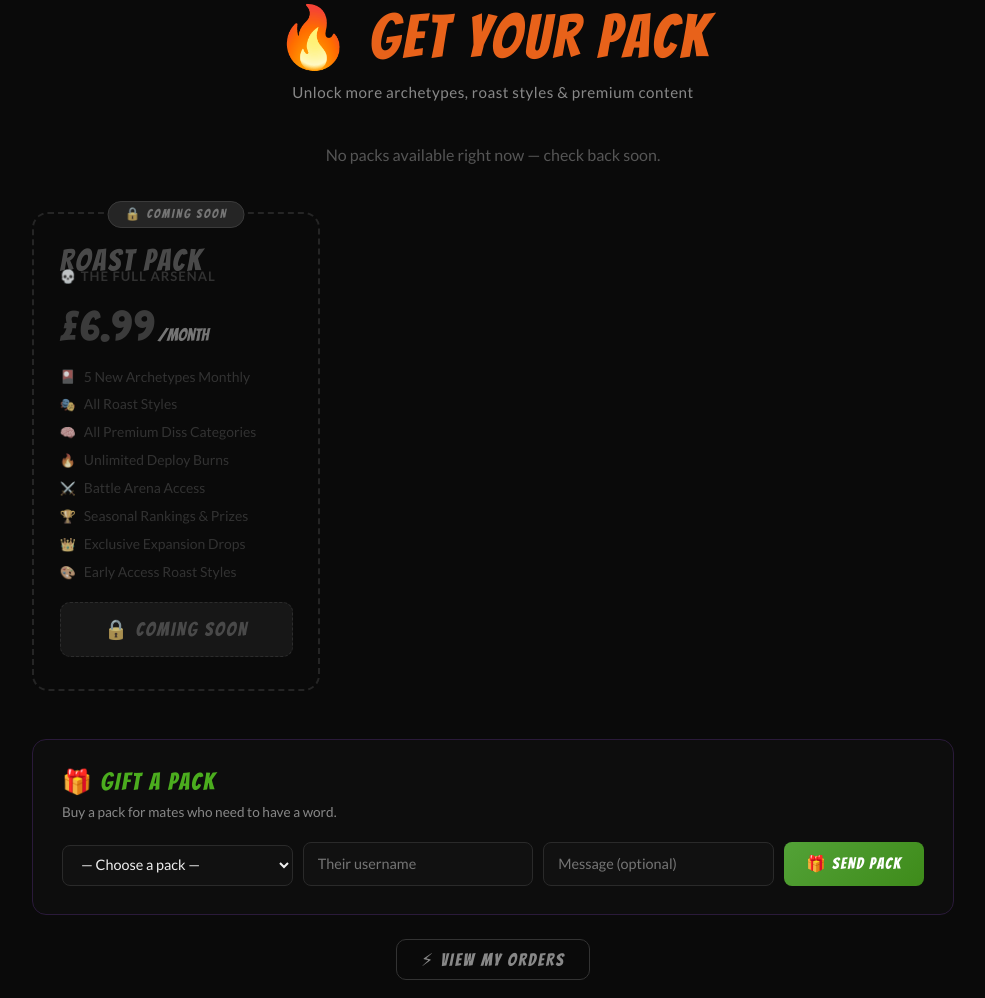
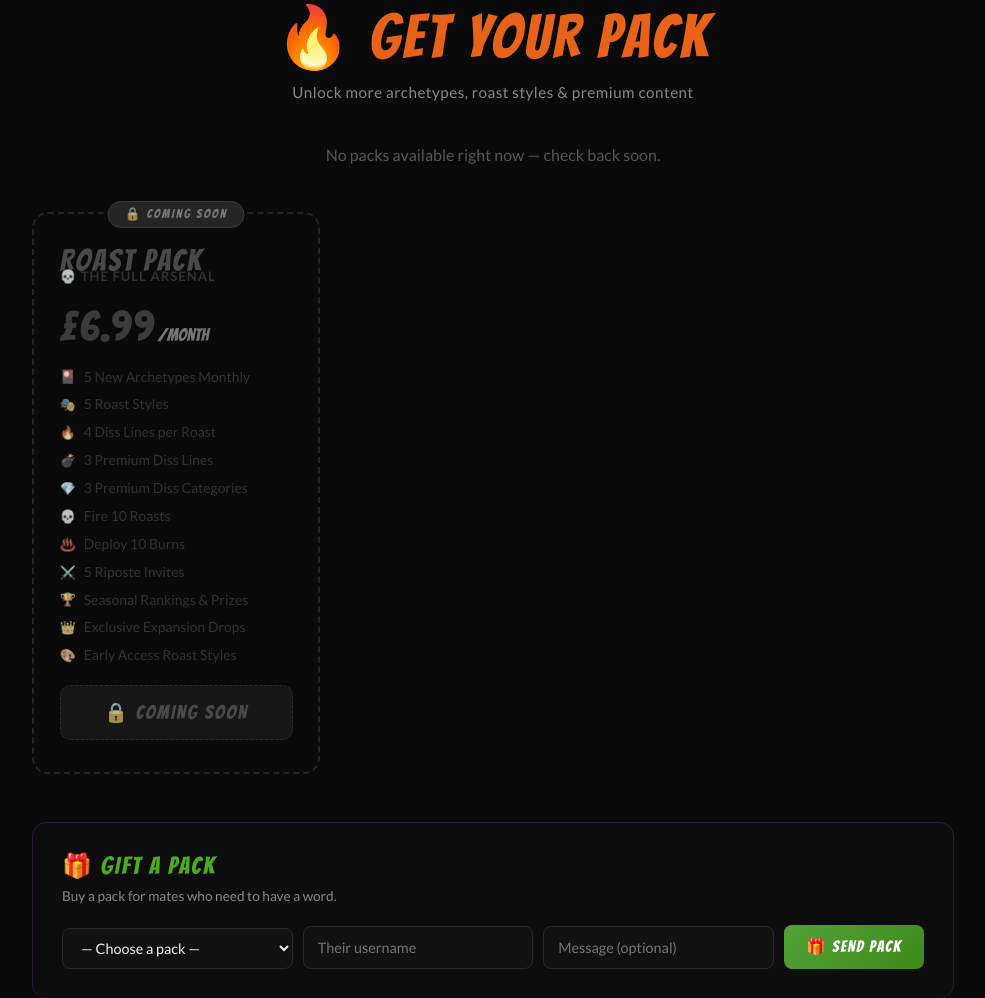
Before and after one commit to yinyangsammy/dissagram, a Django app: page /orders/ in a window 1280 px wide. Shown: the part 156-1154 px from the top of the page, without its empty margins (147-1132 px from the left). Run offline with Django 5.2, Linux system fonts and the light colour scheme; the visitor is signed in with stand-in values (Sample User, id 1); data that the repository does not hold is empty.

Commit message:
updated packages page

```diff
--- a/orders/templates/orders/packages.html
+++ b/orders/templates/orders/packages.html
@@ -525,22 +525,22 @@
                 </li>
 
                 <li>
-                    <span class="feat-icon">💬</span>
+                    <span class="feat-icon">🔥</span>
                     {{ package.standard_diss_line_count }}
-                    Diss Line{{ package.standard_diss_line_count|pluralize }} per burn
+                    Diss Line{{ package.standard_diss_line_count|pluralize }} per Roast
                 </li>
 
                 {% if package.premium_diss_line_count %}
                 <li class="premium">
-                    <span class="feat-icon">🧠</span>
+                    <span class="feat-icon">💣</span>
                     {{ package.premium_diss_line_count }}
-                    Premium Diss Line{{ package.premium_diss_line_count|pluralize }} per burn
+                    Premium Diss Line{{ package.premium_diss_line_count|pluralize }} per Roast
                 </li>
                 {% endif %}
 
                 {% if package.premium_category_count %}
                 <li class="premium">
-                    <span class="feat-icon">🧠</span>
+                    <span class="feat-icon">💎</span>
                     {{ package.premium_category_count }} Premium Diss
                     Categor{{ package.premium_category_count|pluralize:"y,ies" }}
                 </li>
@@ -548,9 +548,14 @@
 
                 {% if package.deploy_burn_count %}
                 <li>
-                    <span class="feat-icon">🔥</span>
-                    Deploy {{ package.deploy_burn_count }}
-                    Burn{{ package.deploy_burn_count|pluralize }}
+                    <span class="feat-icon">💀</span>
+                    Fire {{ package.deploy_burn_count }} Roast{{ package.deploy_burn_count|pluralize }}
+                </li>
+
+                <li>
+                    <span class="feat-icon">♨️</span>
+                    Deploy {{ package.deploy_burn_count }} Burn{{ package.deploy_burn_count|pluralize }}
+                    <small style="color:#777; font-style:italic;">(coming soon)</small>
                 </li>
                 {% endif %}
 
@@ -718,14 +723,18 @@
 
             <ul class="pack-features">
                 <li><span class="feat-icon">🎴</span> 5 New Archetypes Monthly</li>
-                <li><span class="feat-icon">🎭</span> All Roast Styles</li>
-                <li><span class="feat-icon">🧠</span> All Premium Diss Categories</li>
-                <li><span class="feat-icon">🔥</span> Unlimited Deploy Burns</li>
-                <li><span class="feat-icon">⚔️</span> Battle Arena Access</li>
+                <li><span class="feat-icon">🎭</span> 5 Roast Styles</li>
+                <li><span class="feat-icon">🔥</span> 4 Diss Lines per Roast</li>
+                <li><span class="feat-icon">💣</span> 3 Premium Diss Lines</li>
+                <li><span class="feat-icon">💎</span> 3 Premium Diss Categories</li>
+                <li><span class="feat-icon">💀</span> Fire 10 Roasts</li>
+                <li><span class="feat-icon">♨️</span> Deploy 10 Burns</li>
+                <li><span class="feat-icon">⚔️</span> 5 Riposte Invites</li>
                 <li><span class="feat-icon">🏆</span> Seasonal Rankings &amp; Prizes</li>
                 <li><span class="feat-icon">👑</span> Exclusive Expansion Drops</li>
                 <li><span class="feat-icon">🎨</span> Early Access Roast Styles</li>
             </ul>
+
 
             <div class="pack-coming-soon-btn">🔒 COMING SOON</div>
         </div>
```
